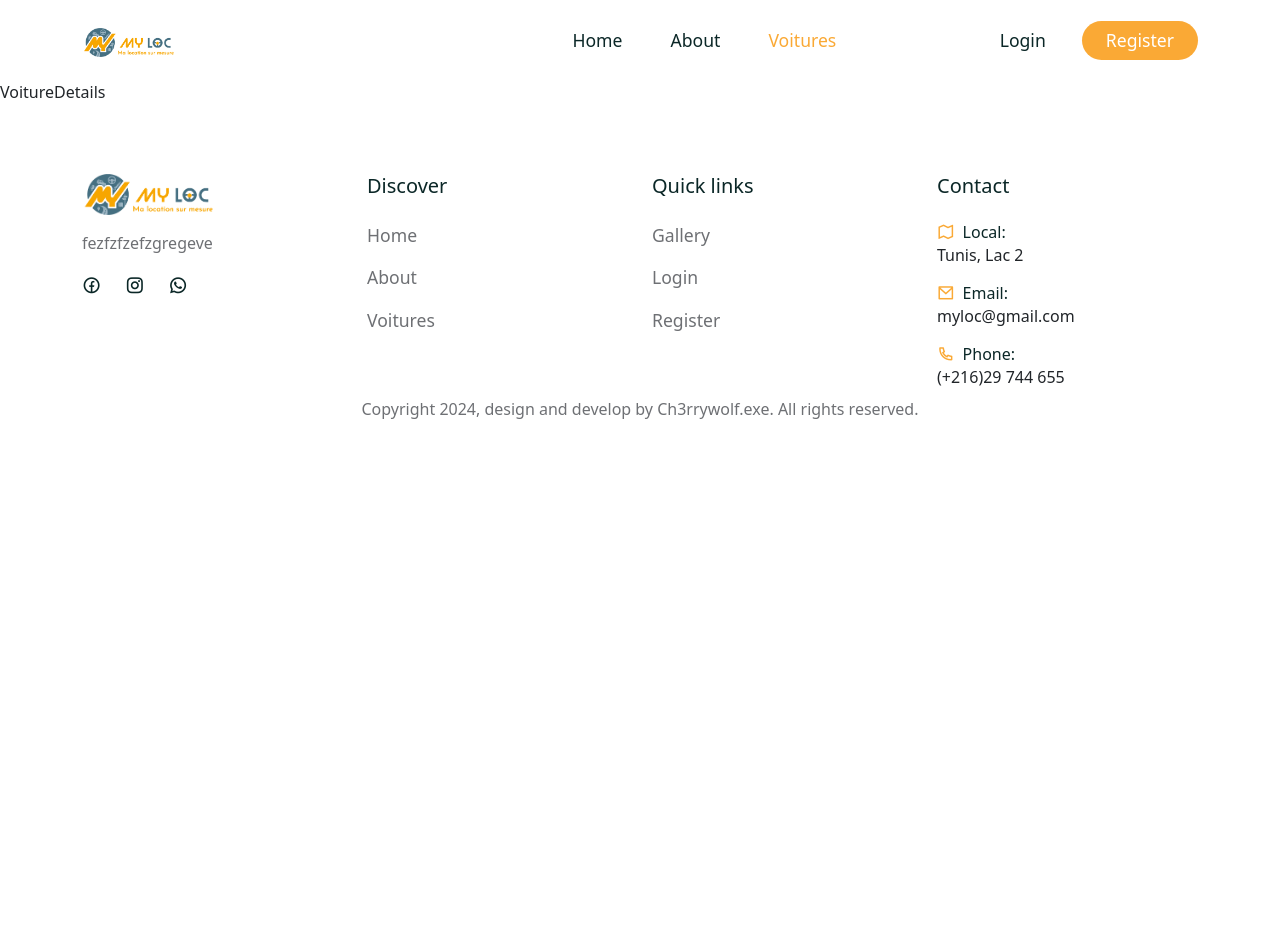
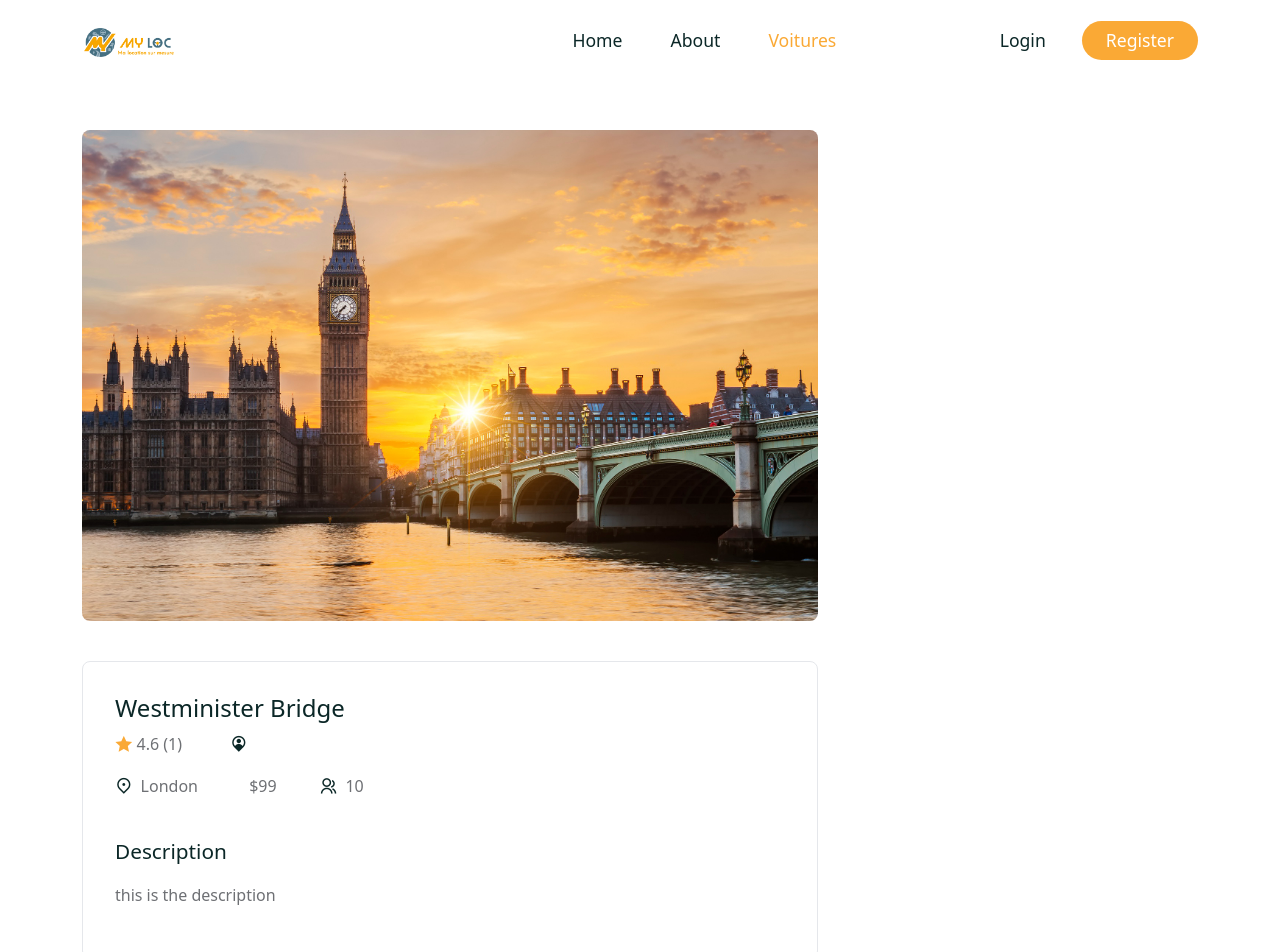
Before and after one commit to ch3rrywolf/Myloc-comparator, a React (Create React App) app in the folder frontend/: page /voitures/01 in a window 1280 px wide. Shown: the top 952 px of the page. Before the commit the page ends 800 px from the top, so only its background shows below. Built offline with nearby package versions, Linux system fonts and the light colour scheme; a web font is replaced by a local one.

Commit message:
[Front] Voiture-Details description

```diff
--- a/frontend/src/pages/VoitureDetails.jsx
+++ b/frontend/src/pages/VoitureDetails.jsx
@@ -1,9 +1,63 @@
-import React from 'react'
+import React from 'react';
+import "../styles/voiture-details.css";
+import { Container, Row, Col, Form, ListGroup } from 'reactstrap';
+import { useParams } from 'react-router-dom';
+import voitureData from "../assets/data/voitures"
+import calculateAvgRating from '../utils/avgRating';
 
 const VoitureDetails = () => {
+  const {id} = useParams()
+
+  const voiture = voitureData.find(voiture=> voiture.id === id)
+
+  const {photo, title, desc, price, address, reviews, city, distance, maxGroupSize} =
+  voiture;
+
+  const {totalRating, avgRating} = calculateAvgRating(reviews)
+
   return (
-    <div>VoitureDetails</div>
+    <>
+      <section>
+        <Container>
+          <Row>
+            <Col lg="8">
+            <div className="voiture__content">
+              <img src={photo} alt="" />
+
+              <div className="voiture__info">
+                <h2>{title}</h2>
+
+                <div className="d-flex align-items-center gap-5">
+                <span className="voiture__location d-flex align-items-center gap-1">
+                    <i class="ri-star-fill" style={{color: "var(--secondary-color)"}}
+                    ></i>
+                    {calculateAvgRating === 0 ? null : avgRating}
+                    {totalRating === 0 ? (
+                        "Not rated"
+                    ) : (
+                        <span>({reviews?.length})</span>
+                    )}
+                </span>
+                <span>
+                  <i class="ri-map-pin-user-fill"></i> {address}
+                </span>
+                </div>
+                <div className="voiture__extra-details">
+                  <span><i class="ri-map-pin-2-line"></i>{city}</span>
+                  <span><i class="ri-map-money-dollar-circle-line"></i>${price}</span>
+                  <span><i class="ri-group-line"></i>{maxGroupSize}</span>
+                </div>
+                <h5>Description</h5>
+                <p>{desc}</p>
+              </div>
+
+            </div>
+            </Col>
+          </Row>
+        </Container>
+      </section>
+    </>
   )
-}
+};
 
 export default VoitureDetails
--- a/frontend/src/pages/Voitures.jsx
+++ b/frontend/src/pages/Voitures.jsx
@@ -48,6 +48,7 @@
               ))}
             </div>
           </Col>
+          <Newsletter />
         </Row>
       </Container>
     </section>
--- /dev/null
+++ b/frontend/src/styles/voiture-details.css
@@ -0,0 +1,47 @@
+.voiture__content img {
+    width: 100%;
+    border-radius: 0.5rem;
+    margin-bottom: 2.5rem;
+}
+
+.voiture__info {
+    border-radius: 0.5rem;
+    border: 1px solid rgb(229, 231, 235);
+    padding: 2rem;
+}
+
+.voiture__info h2{
+    font-size: 1.5rem;
+}
+
+.voiture__info span{
+    display: flex;
+    align-items: center;
+    column-gap: 0.5rem;
+    font-style: 1rem;
+    color: var(--text-color);
+}
+
+.voiture__info span i {
+    color: var(--heading-color);
+    font-size: 1.1rem;
+}
+
+.voiture__extra-details{
+    display: flex;
+    align-items: center;
+    column-gap: 2.7rem;
+    margin-top: 1rem;
+    margin-bottom: 2.5rem;
+}
+
+.voiture__info h5 {
+    margin-bottom: 1rem;
+    font-size: 1.3rem;
+}
+
+.voiture__info p {
+    line-height: 30px;
+    font-size: 1rem;
+    color: var(--text-color);
+}
```
